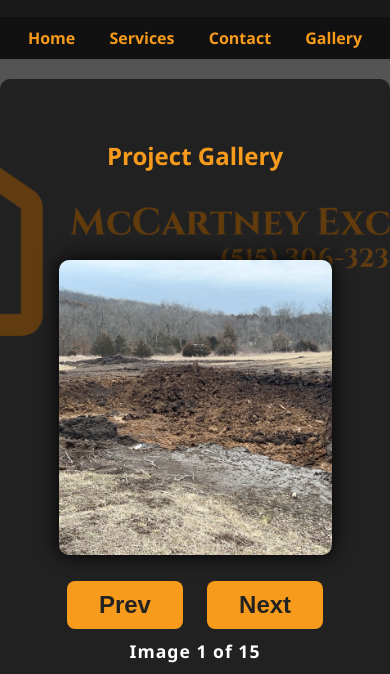
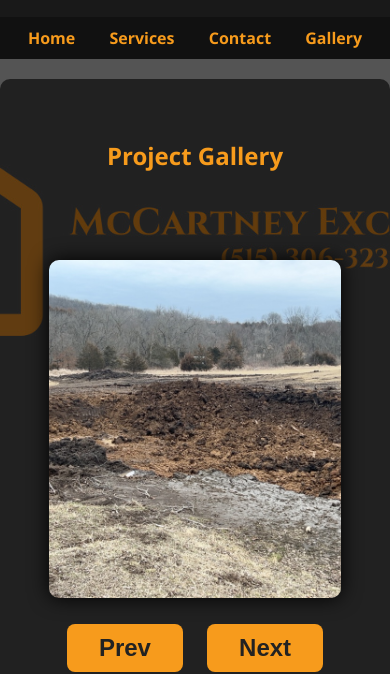
Before and after one commit to rscook1219/ExcavatingWebsite, a plain HTML site: page gallery.html in a window 390 px wide. Shown: the part 185-859 px from the top of the page. Drawn offline with nearby package versions, Linux system fonts and the light colour scheme.

Commit message:
image resizing for mobile

```diff
--- a/gallery.html
+++ b/gallery.html
@@ -115,10 +115,10 @@
     @media (max-width: 700px) {
       #slideshow img,
       .gallery a img {
-        width: 70vw;
+        width: 75vw;
         max-width: 100vw;
-        height: 35vh;
-        max-height: 40vh;
+        height: 40vh;
+        max-height: 45vh;
         border-radius: 10px;
         margin: 0 auto 16px auto;
       }
```
